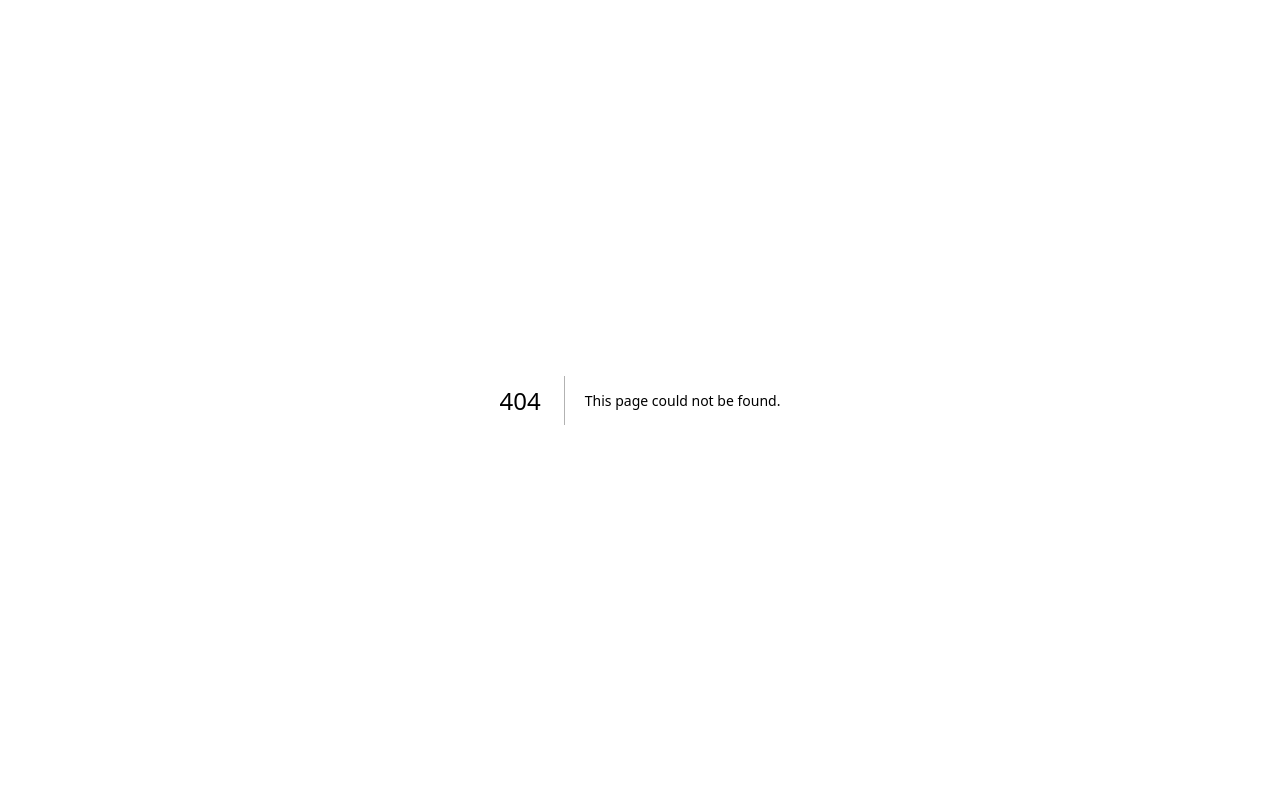
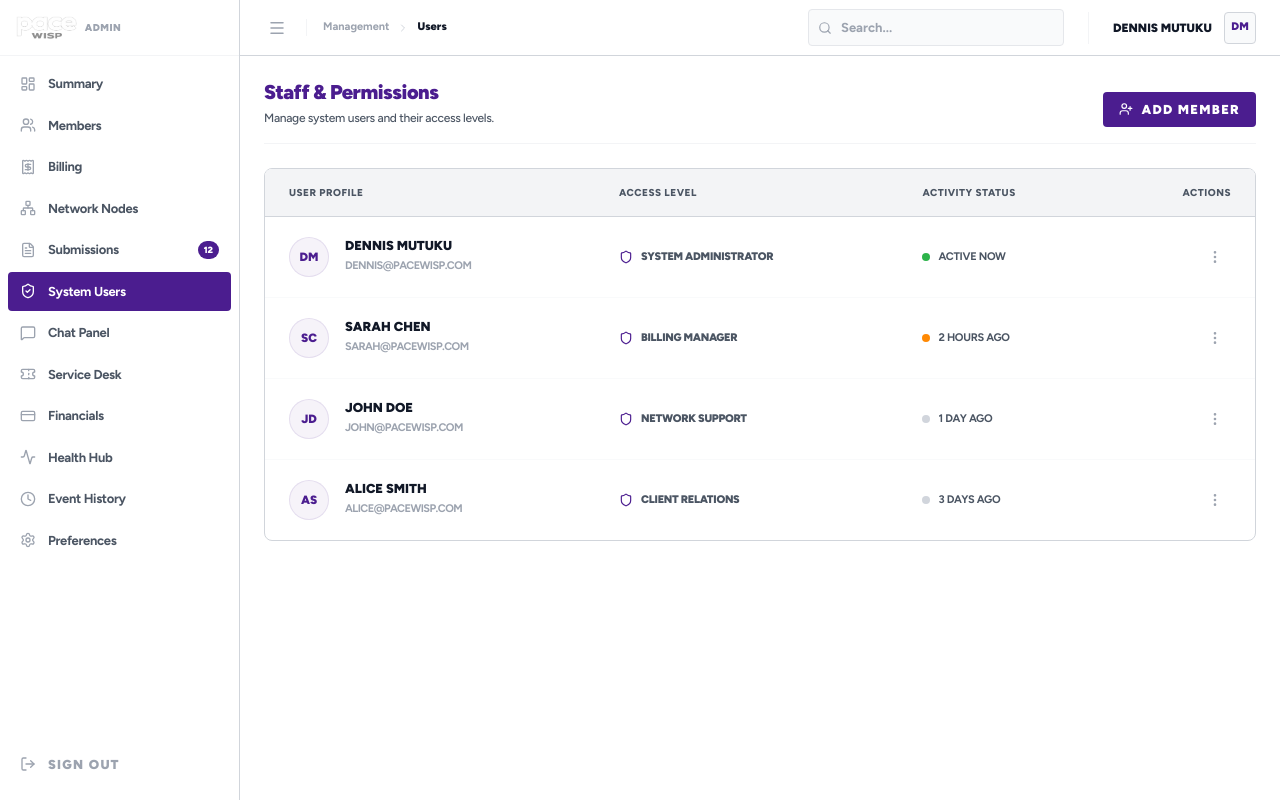
Before and after one commit to dennismutuku2005/pacewebsite, a Next.js app in the folder paceadmin/: page /dashboard/users in a window 1280 px wide. Before the commit this address had no page. Built offline with nearby package versions, Linux system fonts and the light colour scheme.

Commit message:
Auto-update:

```diff
--- /dev/null
+++ b/paceadmin/src/app/dashboard/users/page.js
@@ -0,0 +1,99 @@
+"use client"
+
+import React, { useState, useEffect } from 'react'
+import { motion } from 'framer-motion'
+import { Shield, Mail, Phone, MoreVertical, Plus, UserPlus } from 'lucide-react'
+import { Skeleton } from '@/components/Skeleton'
+import { cn } from '@/lib/utils'
+
+export default function UsersPage() {
+    const [isLoading, setIsLoading] = useState(true)
+
+    useEffect(() => {
+        const timer = setTimeout(() => setIsLoading(false), 1000)
+        return () => clearTimeout(timer)
+    }, [])
+
+    const users = [
+        { id: 1, name: 'Dennis Mutuku', role: 'System Administrator', email: 'dennis@pacewisp.com', lastActive: 'Active now', status: 'Online' },
+        { id: 2, name: 'Sarah Chen', role: 'Billing Manager', email: 'sarah@pacewisp.com', lastActive: '2 hours ago', status: 'Away' },
+        { id: 3, name: 'John Doe', role: 'Network Support', email: 'john@pacewisp.com', lastActive: '1 day ago', status: 'Offline' },
+        { id: 4, name: 'Alice Smith', role: 'Client Relations', email: 'alice@pacewisp.com', lastActive: '3 days ago', status: 'Offline' },
+    ]
+
+    return (
+        <div className="space-y-6 font-figtree">
+            <div className="border-b border-gray-100 pb-4 flex justify-between items-end">
+                <div>
+                    <h1 className="text-[20px] font-black text-admin-value leading-tight tracking-tight text-pace-purple">Staff & Permissions</h1>
+                    <p className="text-[12px] text-admin-label mt-1 font-medium tracking-tight">Manage system users and their access levels.</p>
+                </div>
+                <button className="px-4 py-2 bg-pace-purple text-white rounded text-[11px] font-black hover:bg-[#3d1a75] transition-all uppercase tracking-widest flex items-center gap-2">
+                    <UserPlus size={14} />
+                    Add Member
+                </button>
+            </div>
+
+            <div className="bg-white border border-pace-border rounded-lg overflow-hidden">
+                <table className="w-full text-left border-collapse">
+                    <thead>
+                        <tr className="bg-gray-50 border-b border-pace-border">
+                            <th className="px-6 py-4 text-[10px] uppercase tracking-widest font-black text-admin-label w-1/3">User Profile</th>
+                            <th className="px-6 py-4 text-[10px] uppercase tracking-widest font-black text-admin-label">Access Level</th>
+                            <th className="px-6 py-4 text-[10px] uppercase tracking-widest font-black text-admin-label">Activity Status</th>
+                            <th className="px-6 py-4 text-[10px] uppercase tracking-widest font-black text-admin-label text-right">Actions</th>
+                        </tr>
+                    </thead>
+                    <tbody className="divide-y divide-gray-50">
+                        {isLoading ? (
+                            [...Array(4)].map((_, i) => (
+                                <tr key={i}>
+                                    <td className="px-6 py-4"><Skeleton className="h-10 w-48" /></td>
+                                    <td className="px-6 py-4"><Skeleton className="h-5 w-32" /></td>
+                                    <td className="px-6 py-4"><Skeleton className="h-5 w-24" /></td>
+                                    <td className="px-6 py-4"><Skeleton className="h-8 w-8 ml-auto" /></td>
+                                </tr>
+                            ))
+                        ) : (
+                            users.map((user) => (
+                                <tr key={user.id} className="hover:bg-gray-50/50 transition-colors group">
+                                    <td className="px-6 py-5">
+                                        <div className="flex items-center gap-4">
+                                            <div className="w-10 h-10 rounded-full bg-pace-purple/5 border border-pace-purple/10 flex items-center justify-center text-pace-purple font-black text-[12px]">
+                                                {user.name.split(' ').map(n => n[0]).join('')}
+                                            </div>
+                                            <div>
+                                                <p className="text-[13px] font-black text-admin-value leading-none uppercase">{user.name}</p>
+                                                <p className="text-[11px] text-admin-dim font-bold mt-1.5 uppercase tracking-tighter">{user.email}</p>
+                                            </div>
+                                        </div>
+                                    </td>
+                                    <td className="px-6 py-5">
+                                        <div className="flex items-center gap-2">
+                                            <Shield size={14} className="text-pace-purple" />
+                                            <span className="text-[11px] font-black text-admin-label uppercase tracking-tight">{user.role}</span>
+                                        </div>
+                                    </td>
+                                    <td className="px-6 py-5">
+                                        <div className="flex items-center gap-2">
+                                            <div className={cn(
+                                                "w-2 h-2 rounded-full",
+                                                user.status === 'Online' ? "bg-pace-green" : user.status === 'Away' ? "bg-orange-400" : "bg-gray-300"
+                                            )}></div>
+                                            <span className="text-[11px] font-bold text-admin-label uppercase tracking-tight">{user.lastActive}</span>
+                                        </div>
+                                    </td>
+                                    <td className="px-6 py-5 text-right">
+                                        <button className="p-2 text-admin-dim hover:text-admin-value hover:bg-gray-100 rounded transition-all">
+                                            <MoreVertical size={16} />
+                                        </button>
+                                    </td>
+                                </tr>
+                            ))
+                        )}
+                    </tbody>
+                </table>
+            </div>
+        </div>
+    )
+}
```
